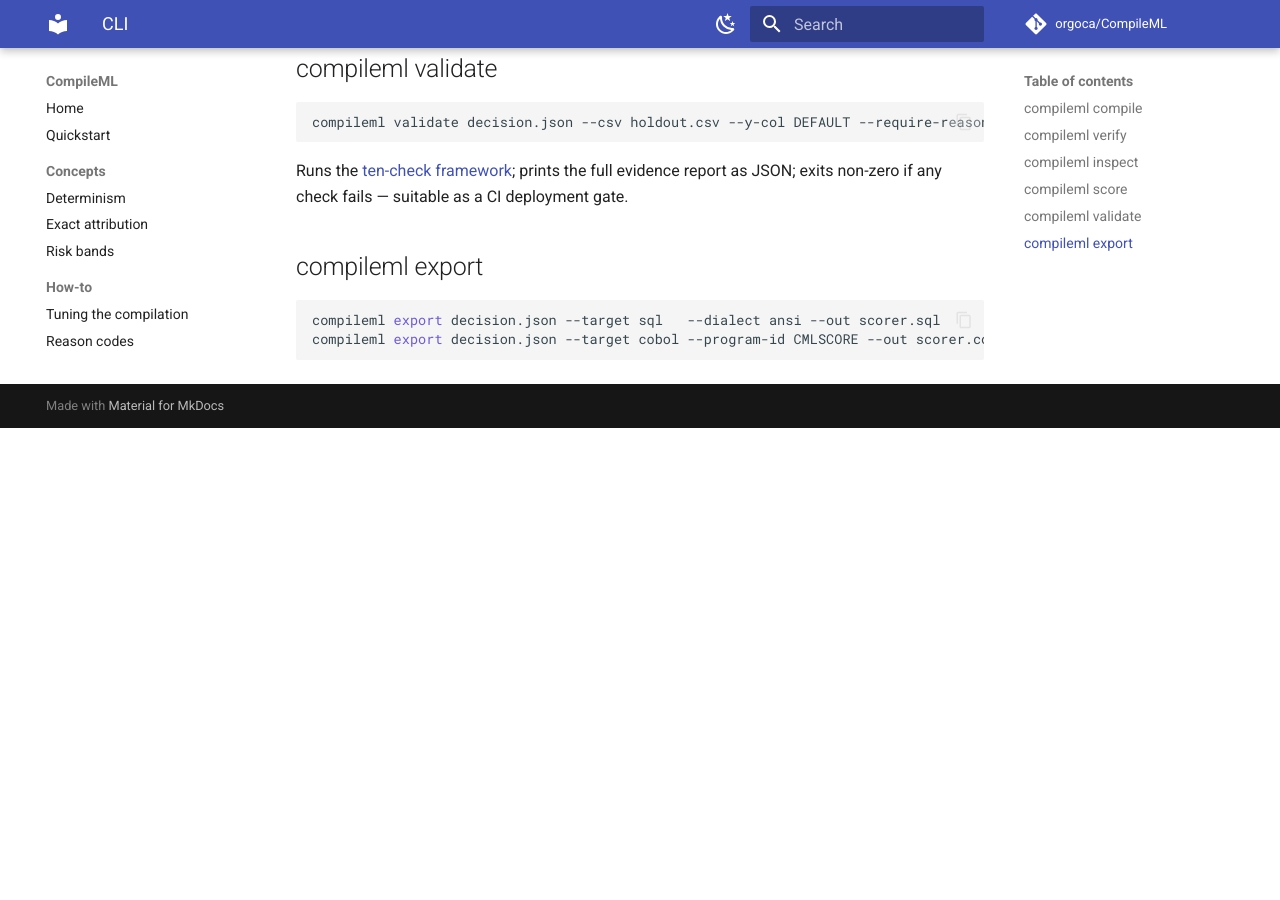
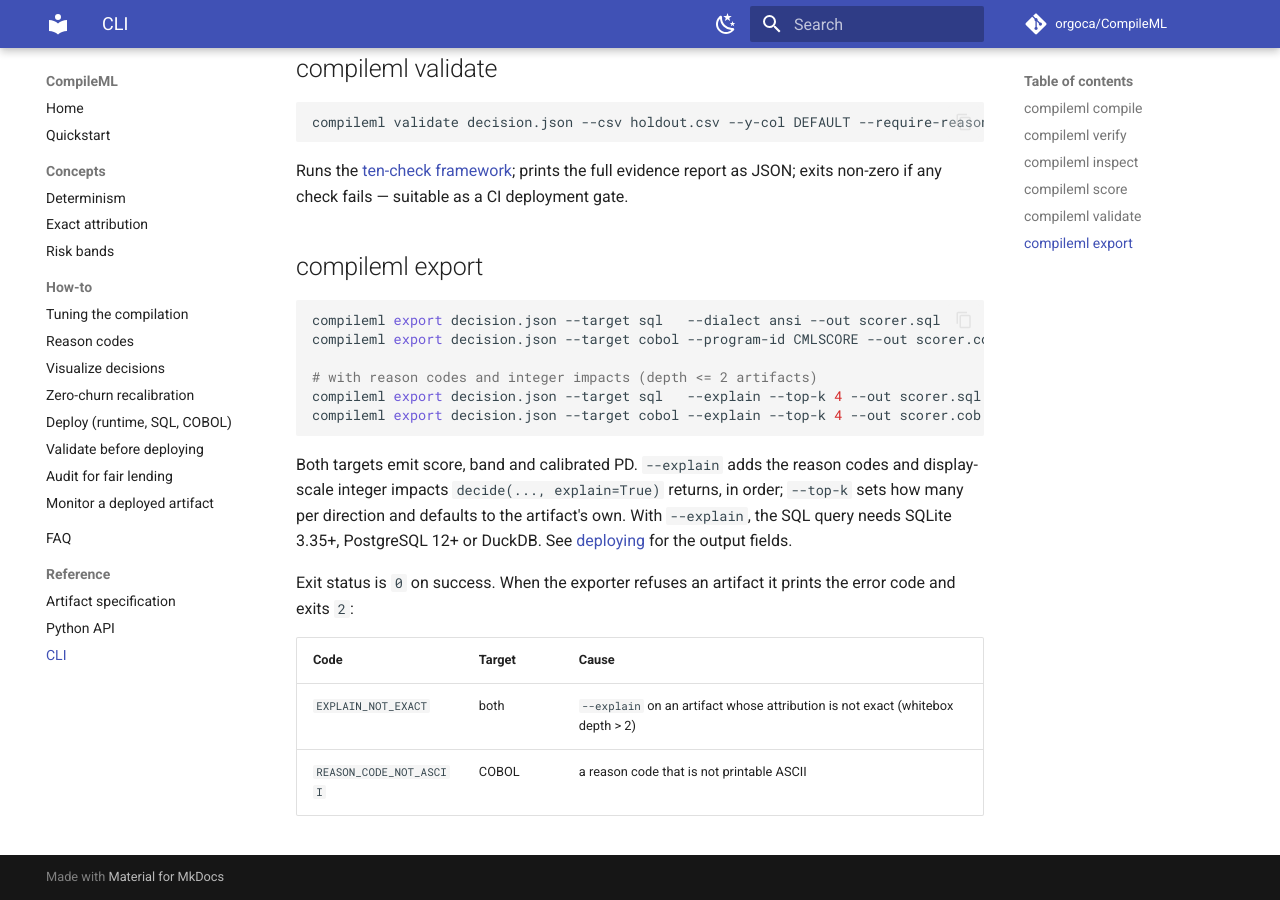
Before and after one commit to orgoca/CompileML, an MkDocs documentation site: the page built from docs/reference/cli.md, in a window 1280 px wide and 900 px high, scrolled down 1066 px. Built offline with MkDocs 1.6.1 and Material for MkDocs 9.7.7, drawn with Linux system fonts in a browser that asks for light colours; comment, search, counter and statistics services are not loaded; before the commit the page ends 1494 px from its top, so only the background shows below that.

Commit message:
release: v0.7.1
Documentation only. The CLI reference now shows export --explain, --top-k and exit status 2 with the error codes; the API reference lists ExportError. No runtime, export, API or behaviour change.

````diff
--- a/docs/reference/cli.md
+++ b/docs/reference/cli.md
@@ -59,4 +59,22 @@
 ```bash
 compileml export decision.json --target sql   --dialect ansi --out scorer.sql
 compileml export decision.json --target cobol --program-id CMLSCORE --out scorer.cob
+
+# with reason codes and integer impacts (depth <= 2 artifacts)
+compileml export decision.json --target sql   --explain --top-k 4 --out scorer.sql
+compileml export decision.json --target cobol --explain --top-k 4 --out scorer.cob
 ```
+
+Both targets emit score, band and calibrated PD. `--explain` adds the reason
+codes and display-scale integer impacts `decide(..., explain=True)` returns, in
+order; `--top-k` sets how many per direction and defaults to the artifact's own.
+With `--explain`, the SQL query needs SQLite 3.35+, PostgreSQL 12+ or DuckDB.
+See [deploying](../howto/deploy.md) for the output fields.
+
+Exit status is `0` on success. When the exporter refuses an artifact it prints
+the error code and exits `2`:
+
+| Code | Target | Cause |
+|---|---|---|
+| `EXPLAIN_NOT_EXACT` | both | `--explain` on an artifact whose attribution is not exact (whitebox depth > 2) |
+| `REASON_CODE_NOT_ASCII` | COBOL | a reason code that is not printable ASCII |
--- a/src/compileml/__init__.py
+++ b/src/compileml/__init__.py
@@ -16,6 +16,6 @@
 # this attribute at build time (setuptools dynamic version), so the wheel
 # metadata, `compileml.__version__`, `compileml inspect`, and the
 # `compileml_version` recorded inside every artifact can never disagree.
-__version__ = "0.7.0"
+__version__ = "0.7.1"
 
 __all__ = ["decide", "load_artifact", "verify_artifact", "__version__"]
````
Also changed, not shown: CHANGELOG.md (+14 -0 lines), docs/reference/api.md (+2 -0 lines), 1 other file.
